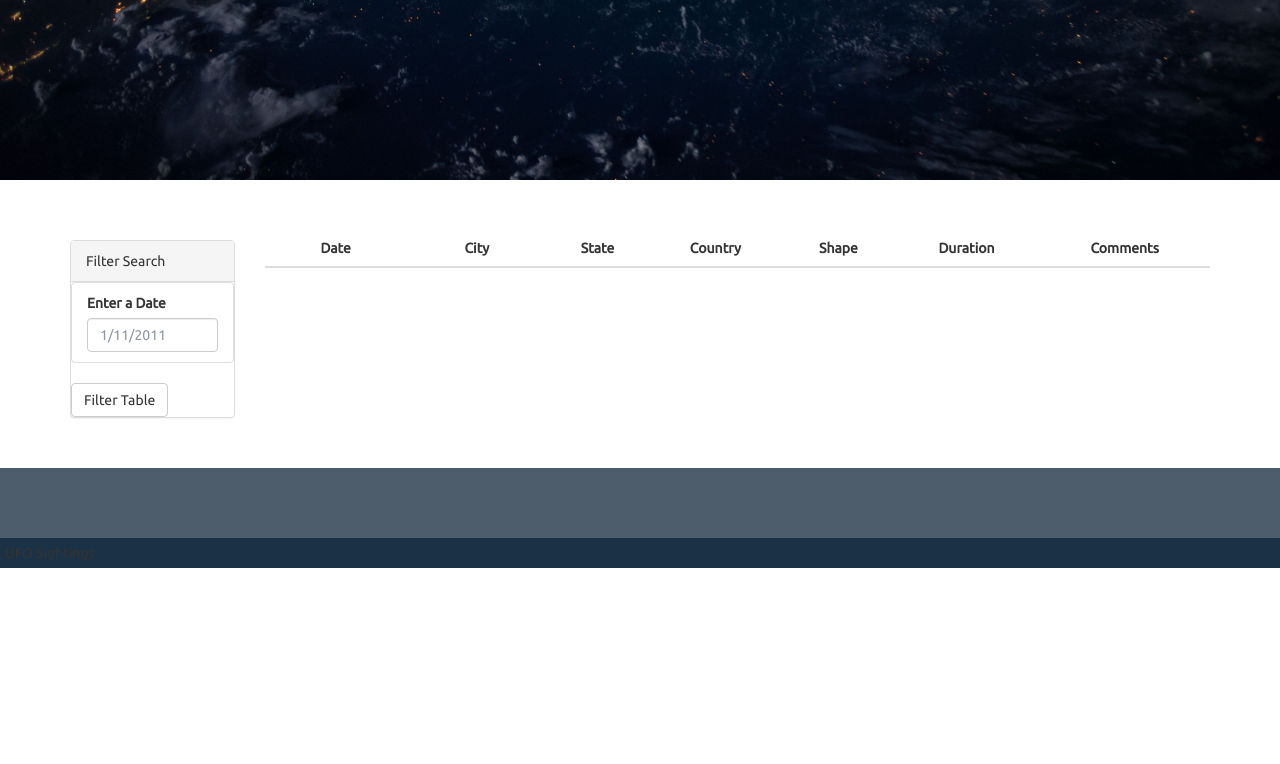
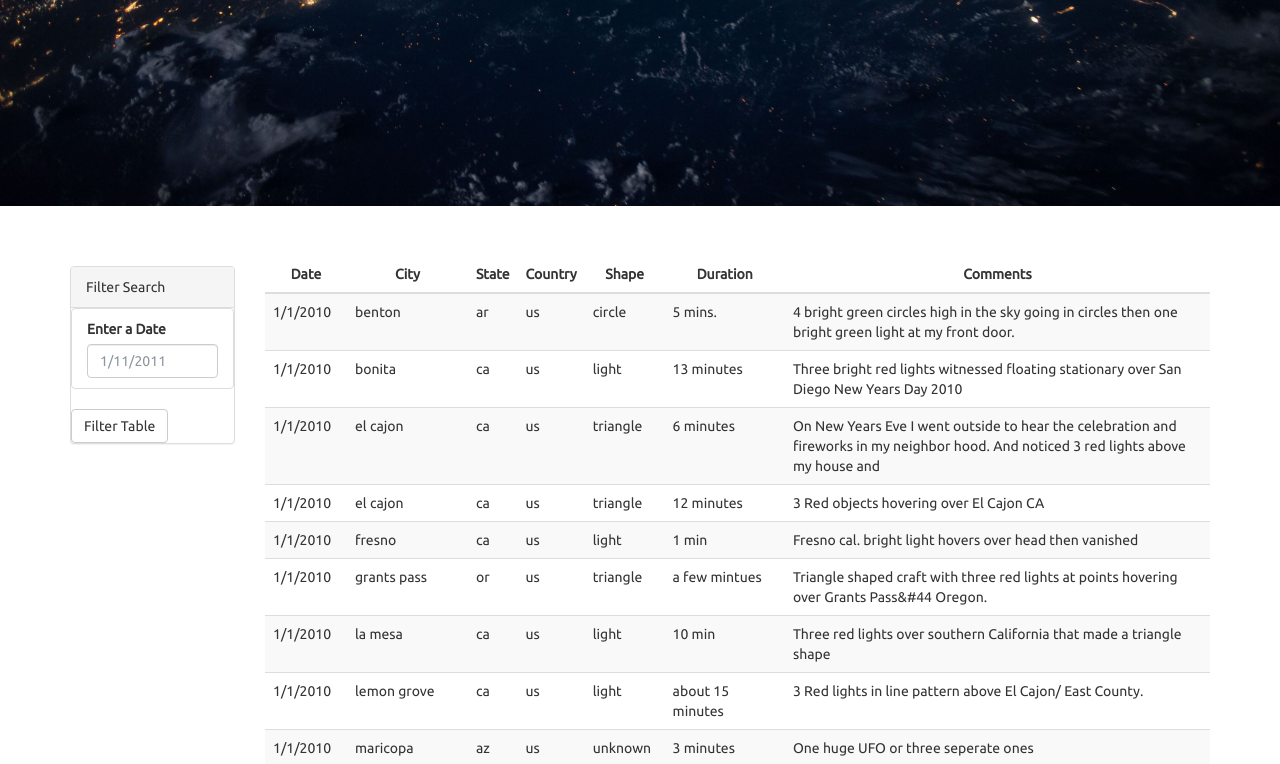
Before and after one commit to iliveonit/javascript-challenge, a plain HTML site: page UFO-Level-1/index.html in a window 1280 px wide. Shown: the part 432-1196 px from the top of the page. Before the commit the page ends 1000 px from the top, so only its background shows below. Drawn offline with nearby package versions, Linux system fonts and the light colour scheme.

Commit message:
app.js: UFO-Table data displayed

```diff
--- a/UFO-Level-1/index.html
+++ b/UFO-Level-1/index.html
@@ -11,6 +11,10 @@
 </head>
 
 <body>
+  <div>
+    <button id="click-me">Create & Load Data!</button>
+    <input id="input-field" type="text">
+  </div>
   <div class="wrapper">
     <nav class="navbar navbar-default">
       <div class="container-fluid">
--- a/UFO-Level-1/static/js/app.js
+++ b/UFO-Level-1/static/js/app.js
@@ -1,7 +1,11 @@
-// from data.js
+// =======================================================================================
+// HW14 - from (UFO) data.js
+// =======================================================================================
+
 var tableData = data;
 var tbody = d3.select("tbody");
 
+// =======================================================================================
 // // Console.log the weather data from data.js
 // console.log(tableData);
 
@@ -16,11 +20,76 @@ var tbody = d3.select("tbody");
 //   var row = tbody.append("tr");
 // });
 
-// Step 3:  Use `Object.entries` to console.log each URO report value
-data.forEach(function(tableData) {
-  console.log(tableData);
-  var row = tbody.append("tr");
-  Object.entries(tableData).forEach(function([key, value]) {
-    console.log(key, value);
+// // Step 3:  Use `Object.entries` to console.log each URO report value
+// data.forEach(function(tableData) {
+//   console.log(tableData);
+//   var row = tbody.append("tr");
+//   Object.entries(tableData).forEach(function([key, value]) {
+//     console.log(key, value);
+//   });
+// });
+
+// // Step 4: Use d3 to append 1 cell per UFO report value:
+// // (DateTime,City,State,Country,Shape,DurationMinutes,Comments)
+// data.forEach(function(tableData) {
+//   console.log(tableData);
+//   var row = tbody.append("tr");
+//   Object.entries(tableData).forEach(function([key, value]) {
+//     console.log(key, value);
+//     // Append a cell to the row for each value in the URO report object
+//     var cell = row.append("td");
+//   });
+// });
+
+// // Step 5: Use d3 to update each cell's text with UFO report values:
+// // (DateTime,City,State,Country,Shape,DurationMinutes,Comments)
+// data.forEach(function(tableData) {
+//   console.log(tableData);
+//   var row = tbody.append("tr");
+//   Object.entries(tableData).forEach(function([key, value]) {
+//     console.log(key, value);
+//     // Append a cell to the row for each value in the UFO report object
+//     var cell = row.append("td");
+//     cell.text(value);
+//   });
+// });
+// =======================================================================================
+// Build UFO data-table using Arrow Functions
+
+data.forEach((tableData) => {
+    var row = tbody.append("tr");
+    Object.entries(tableData).forEach(([key, value]) => {
+      var cell = row.append("td");
+      cell.text(value);
+    });
   });
-});
+
+// Prevent the page from refreshing
+  d3.event.preventDefault();
+
+// =======================================================================================
+// // Getting a reference to the button on the page with the id property set to `click-me`
+// var button = d3.select("filter-btn");
+
+// // Create event handlers
+// button.on("click", runEnter);
+// form.on("submit",runEnter);
+
+// // Complete the event handler function for the form
+// function runEnter() {
+
+// //   // Prevent the page from refreshing
+// //   d3.event.preventDefault();
+
+// // Select the input element and get the raw HTML node
+// var inputElement = d3.select("#datetime");
+
+// // Get the value property of the input element
+// var inputValue = inputElement.property("value");
+
+// console.log(inputValue);
+// console.log(tableData);
+
+// var filteredData =tableData.filter(tableData => tableData.datetime === inputValue);
+
+// console.log(filteredData);
```
